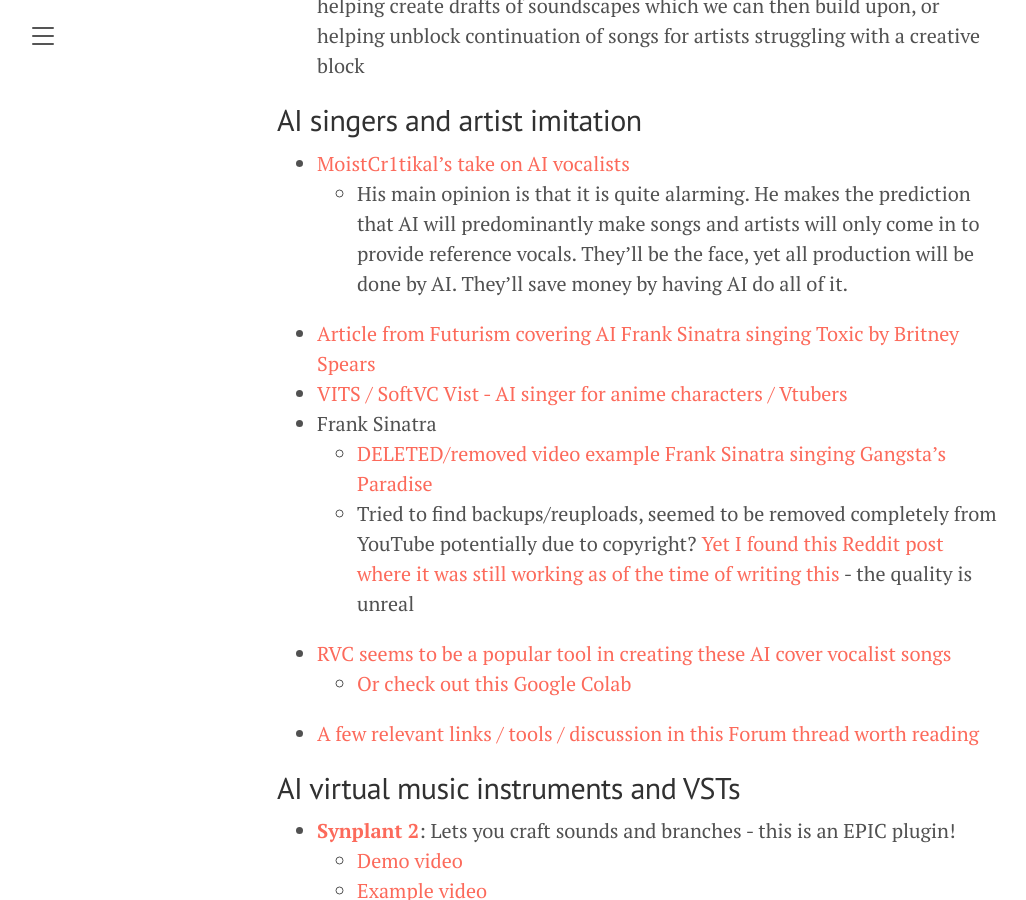
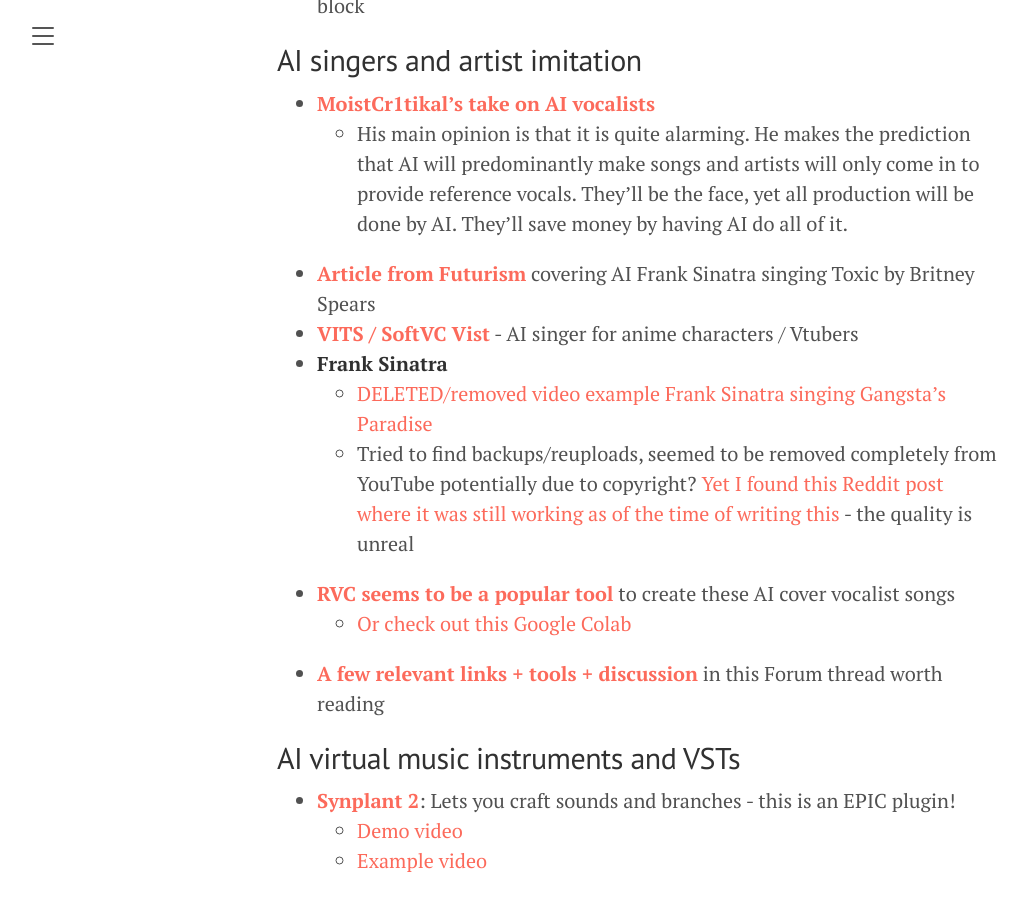
Before and after one commit to lemiffe/lemiffe.com, a Jekyll site: the page built from _posts/2024-03-29-ai-music.md, in a window 1280 px wide and 900 px high, scrolled down 3391 px. Shown: the whole window, without its empty margins (3-1029 px from the left). Built offline with Jekyll 4.4.1, drawn with Linux system fonts in a browser that asks for light colours; our own code applies the rules of GitHub Pages for plain Markdown files; some of the changed text lies outside the part shown.

Commit message:
Fix bold

```diff
--- a/_posts/2024-03-29-ai-music.md
+++ b/_posts/2024-03-29-ai-music.md
@@ -16,23 +16,23 @@
 ## State of the art research in text to music prompts and audio effect generators
 
 - **Meta**
-    - [AudioCraft by Meta AI](https://audiocraft.metademolab.com/)
+    - **[AudioCraft by Meta AI](https://audiocraft.metademolab.com/)**
 - **Google**
-    - [MusicLM](https://google-research.github.io/seanet/musiclm/examples/) (Also: [PyTorch notebook / repo](https://github.com/lucidrains/musiclm-pytorch))
-    - [AudioLM](https://google-research.github.io/seanet/audiolm/examples/)
+    - **[MusicLM](https://google-research.github.io/seanet/musiclm/examples/)** (Also: [PyTorch notebook / repo](https://github.com/lucidrains/musiclm-pytorch))
+    - **[AudioLM](https://google-research.github.io/seanet/audiolm/examples/)**
 - **Stability AI**
-    - [Stable Audio](https://stability.ai/research/stable-audio-efficient-timing-latent-diffusion): Diffusion-based generative models for latent audio diffusion
+    - **[Stable Audio](https://stability.ai/research/stable-audio-efficient-timing-latent-diffusion):** Diffusion-based generative models for latent audio diffusion
     - Had a few demos here that while they were impressive, I would put them on par with Google and Meta’s efforts so far. [Check the official website here](https://www.stableaudio.com/).
     - [Another demo](https://stability-ai.github.io/stable-audio-demo/) that seems to be more recent (and better!)
     - [HN comment](https://www.notion.so/FRUTAL-Dev-ba0914457bcf4ebd8314626784ed3ae8?pvs=21) about Ed Newton-Rex who built stable audio quit after release re training data - he went on to found https://www.fairlytrained.org/
 - **Generative Music in Games**
-    - <https://www.sciencedirect.com/science/article/abs/pii/S1875952119300795>
+    - **[Research paper on the topic](https://www.sciencedirect.com/science/article/abs/pii/S1875952119300795)**
     - Could be the most interesting area of research: on-the-fly generation of music that adapts based on the character, story arc, etc. It could potentially work incredibly well for those games that have a bunch of different endings where every choice matters in the decision tree. This way the musicians and audio direction can focus on the theme and primary music while leaving atmosphere and subtle background music to embedded AI music generators.
 
 ## Websites and services to generate music and sound effects with AI
 
-- [**Audiogen.co](https://www.audiogen.co/):** Doesn’t mention what model they are using but it seems very likely they’ll be using one of the research ones covered above
-- [**Lalal.ai](https://www.lalal.ai/):** Extracts or isolate stems in music - so you can, for example, remove the drums and overdub with your own, or use the vocal takes in a remix
+- **[Audiogen.co](https://www.audiogen.co/):** Doesn’t mention what model they are using but it seems very likely they’ll be using one of the research ones covered above
+- **[Lalal.ai](https://www.lalal.ai/):** Extracts or isolate stems in music - so you can, for example, remove the drums and overdub with your own, or use the vocal takes in a remix
 - **[AI Mastering Services](https://arstechnica.com/ai/2024/02/mastering-music-is-hard-can-one-click-ai-make-it-easy/):** Quite a few options available here, more popping up all the time. AI mastering has already been a thing for a while, but certain tools/VSTs and websites are making it much easier to use and afford. [This article from Ars Technica](https://arstechnica.com/ai/2024/02/mastering-music-is-hard-can-one-click-ai-make-it-easy/) includes a very good breakdown and comparison amongst popular services such as LANDr, Ozone, etc.
 - **[SoundDraw](https://soundraw.io/):** Interesting one as it doesn’t work in the same text to music principle, it uses segments built of samples submitted by the devs, and you can turn segments on and off and rearrange them, like in a rudimentary DAW, as well as generate new segments as well. A big pro is that you can try it out without making an account; but I’m unsure about the licensing aspects (there is a FAQ that dives into this however)
 - **[Boomy](https://boomy.com/):** Untested. Con: Need to make an account
@@ -58,16 +58,16 @@
 
 ## AI singers and artist imitation
 
-- [MoistCr1tikal's take on AI vocalists](https://www.youtube.com/watch?v=yX9J4RIsvOA&t=219s)
+- **[MoistCr1tikal's take on AI vocalists](https://www.youtube.com/watch?v=yX9J4RIsvOA&t=219s)**
     - His main opinion is that it is quite alarming. He makes the prediction that AI will predominantly make songs and artists will only come in to provide reference vocals. They'll be the face, yet all production will be done by AI. They'll save money by having AI do all of it.
-- [Article from Futurism covering AI Frank Sinatra singing Toxic by Britney Spears](https://futurism.com/mind-melting-ai-frank-sinatra-toxic-britney-spears)
-- [VITS / SoftVC Vist - AI singer for anime characters / Vtubers](https://github.com/svc-develop-team/so-vits-svc)
-- Frank Sinatra
+- **[Article from Futurism](https://futurism.com/mind-melting-ai-frank-sinatra-toxic-britney-spears)** covering AI Frank Sinatra singing Toxic by Britney Spears
+- **[VITS / SoftVC Vist](https://github.com/svc-develop-team/so-vits-svc)** - AI singer for anime characters / Vtubers
+- **Frank Sinatra**
     - [DELETED/removed video example Frank Sinatra singing Gangsta's Paradise](https://www.youtube.com/watch?v=dZJyfsLKbpo)
     - Tried to find backups/reuploads, seemed to be removed completely from YouTube potentially due to copyright? [Yet I found this Reddit post where it was still working as of the time of writing this](https://www.reddit.com/r/artificial/comments/14p9xn0/ai_singing_is_getting_wild/) - the quality is unreal
-- [RVC seems to be a popular tool in creating these AI cover vocalist songs](https://docs.google.com/document/d/13_l1bd1Osgz7qlAZn-zhklCbHpVRk6bYOuAuB78qmsE/edit#heading=h.qjrl2d41vtmt)
+- **[RVC seems to be a popular tool](https://docs.google.com/document/d/13_l1bd1Osgz7qlAZn-zhklCbHpVRk6bYOuAuB78qmsE/edit#heading=h.qjrl2d41vtmt)** to create these AI cover vocalist songs
     - [Or check out this Google Colab](https://colab.research.google.com/drive/1Gj6UTf2gicndUW_tVheVhTXIIYpFTYc7?usp=sharing#scrollTo=lOmAsaSTha39)
-- [A few relevant links / tools / discussion in this Forum thread worth reading](https://www.kvraudio.com/forum/viewtopic.php?t=602251)
+- **[A few relevant links + tools + discussion](https://www.kvraudio.com/forum/viewtopic.php?t=602251)** in this Forum thread worth reading
 
 ## AI virtual music instruments and VSTs
 
```
